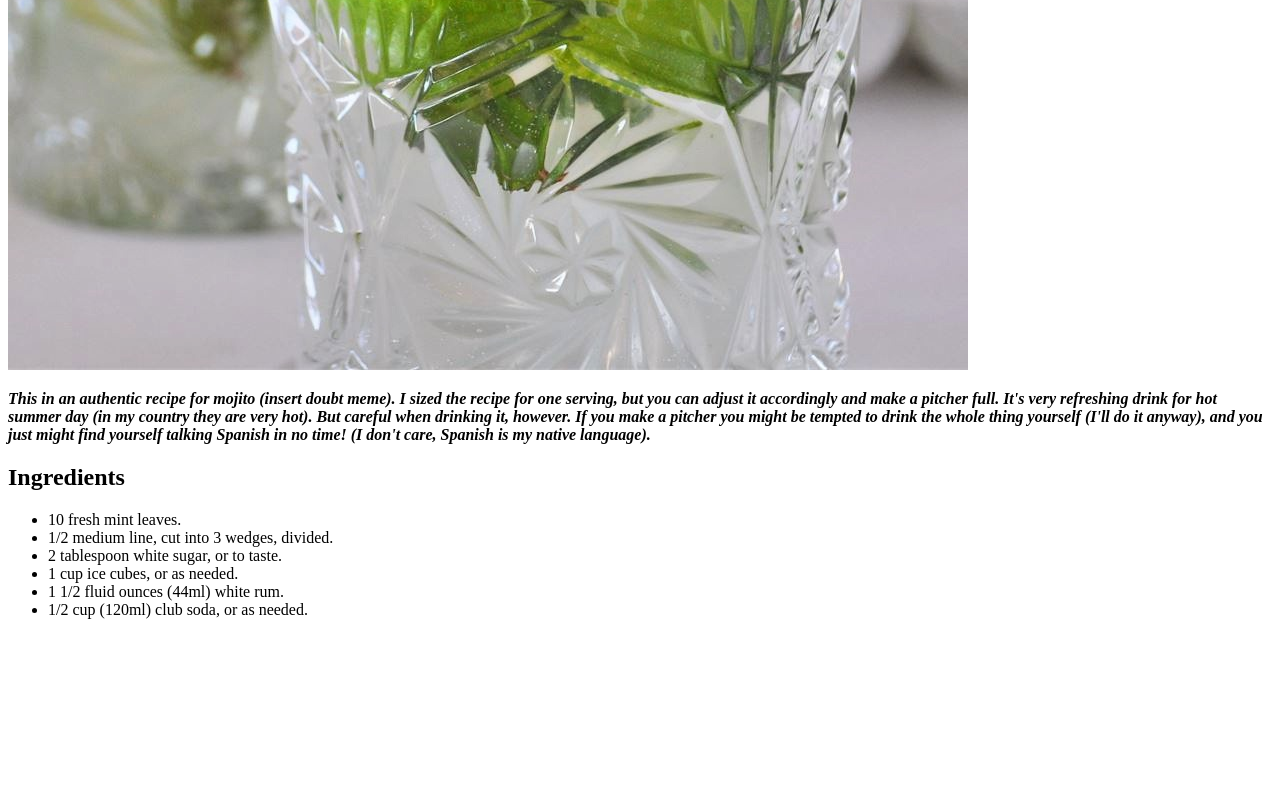
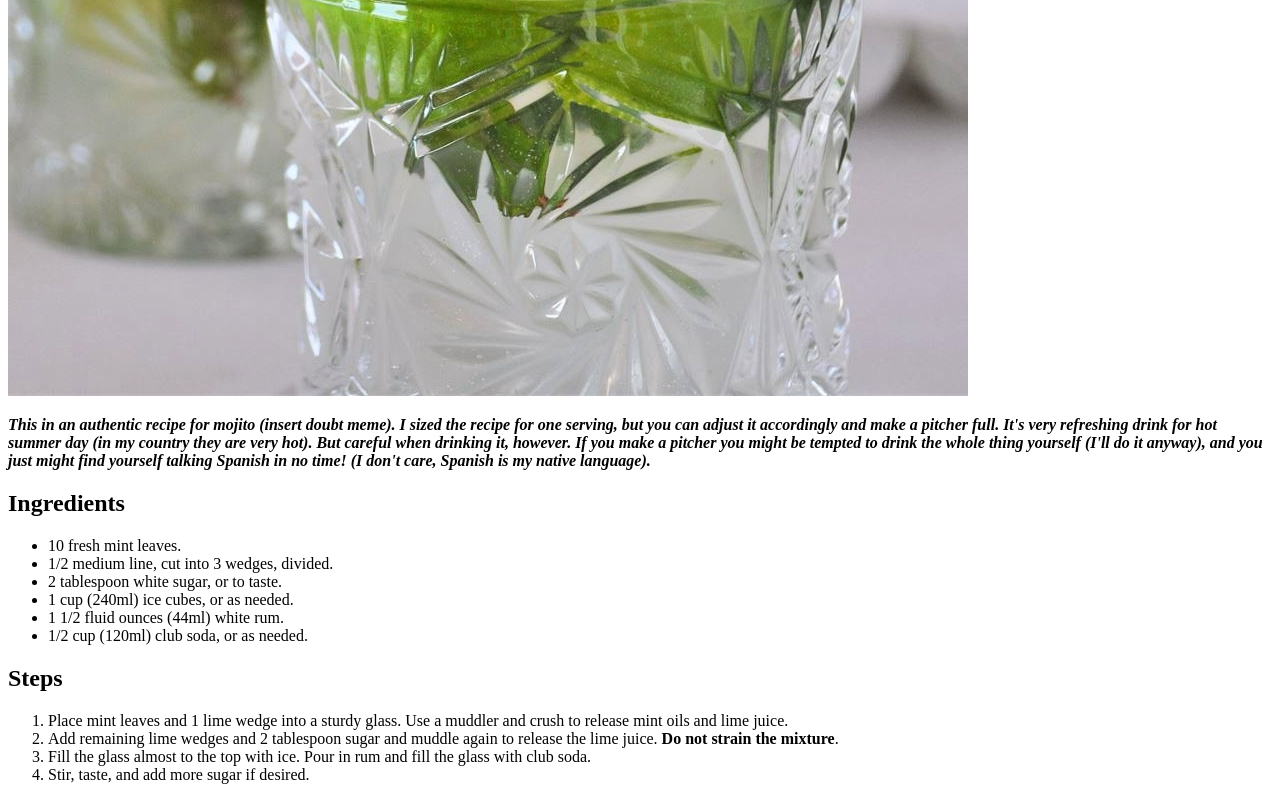
Before and after one commit to wulfiss/odin-recipes, a plain HTML site: page recipes/realmojito.html in a window 1280 px wide. Shown: the part 670-1470 px from the top of the page. Before the commit the page ends 1305 px from the top, so only its background shows below. Drawn offline with Linux system fonts and the light colour scheme.

Commit message:
Add steps, resize img

```diff
--- a/recipes/realmojito.html
+++ b/recipes/realmojito.html
@@ -1,6 +1,11 @@
 <!DOCTYPE html>
 <html lang="eng">
     <head>
+        <sytle>
+            img{
+                width: 500px;
+            }
+        </style>
         <title>The real mojito</title>
         <meta charset="utf-8">
     </head>
@@ -27,10 +32,26 @@
                 <li>10 fresh mint leaves.</li>
                 <li>1/2 medium line, cut into 3 wedges, divided.</li>
                 <li>2 tablespoon white sugar, or to taste.</li>
-                <li>1 cup ice cubes, or as needed.</li>
+                <li>1 cup (240ml) ice cubes, or as needed.</li>
                 <li>1 1/2 fluid ounces (44ml) white rum.</li>
                 <li>1/2 cup (120ml) club soda, or as needed.</li>
             </ul>
         </p>
+
+        <h2>Steps</h2>
+        <p>
+            <ol>
+                <li>Place mint leaves and 1 lime wedge into a sturdy glass. Use a muddler
+                    and crush to release mint oils and lime juice.
+                </li>
+                <li>Add remaining lime wedges and 2 tablespoon sugar and muddle again to release
+                     the lime juice. <strong>Do not strain the mixture</strong>.
+                </li>
+                <li>
+                    Fill the glass almost to the top with ice. Pour in rum and fill the glass with club soda.
+                </li>
+                <li>Stir, taste, and add more sugar if desired.</li>
+            </ol>
+        </p>
     </body>
 </html>
```
